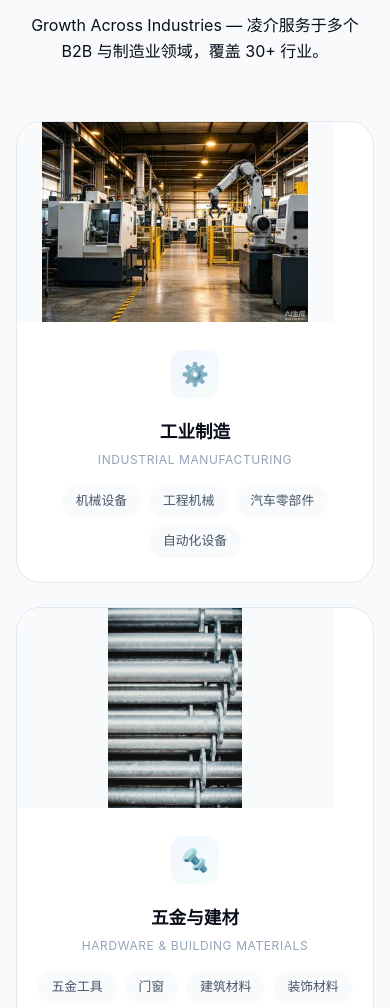
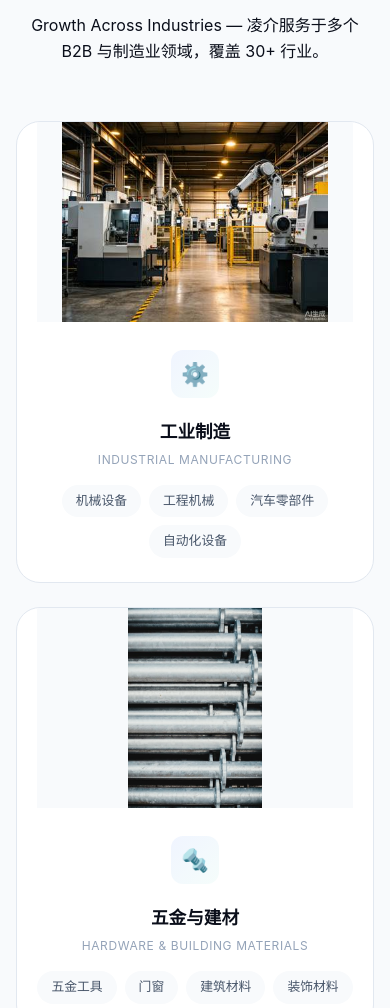
Before and after one commit to seven1017/lynjex-website, a plain HTML site: page index.html in a window 390 px wide. Shown: the part 8216-9224 px from the top of the page. Drawn offline with Linux system fonts and the light colour scheme.

Commit message:
Center responsive industry images

```diff
--- a/index.html
+++ b/index.html
@@ -1358,7 +1358,9 @@
             object-position: center;
             background: var(--gray-1);
             display: block;
-            margin: -28px -28px 0;
+            margin: -28px 0 0;
+            margin-left: 50%;
+            transform: translateX(-50%);
         }
         .industry-card-body {
             padding: 28px 0 0;
@@ -1998,7 +2000,8 @@
             .industry-card-img {
                 width: calc(100% + 40px);
                 height: 200px;
-                margin: -24px -20px 0;
+                margin: -24px 0 0;
+                margin-left: 50%;
             }
 
             .contact-info {
```
